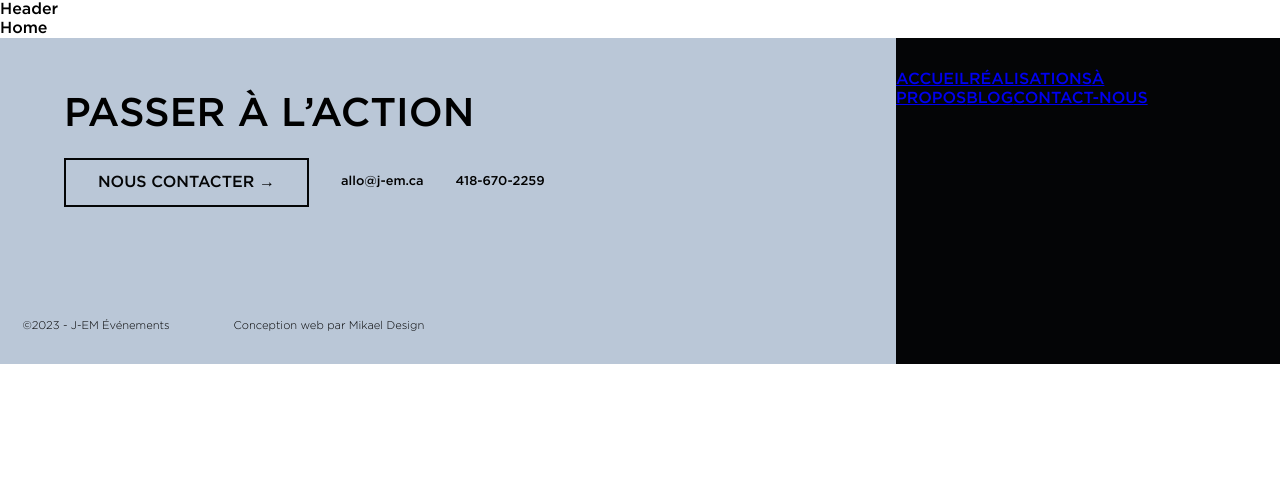
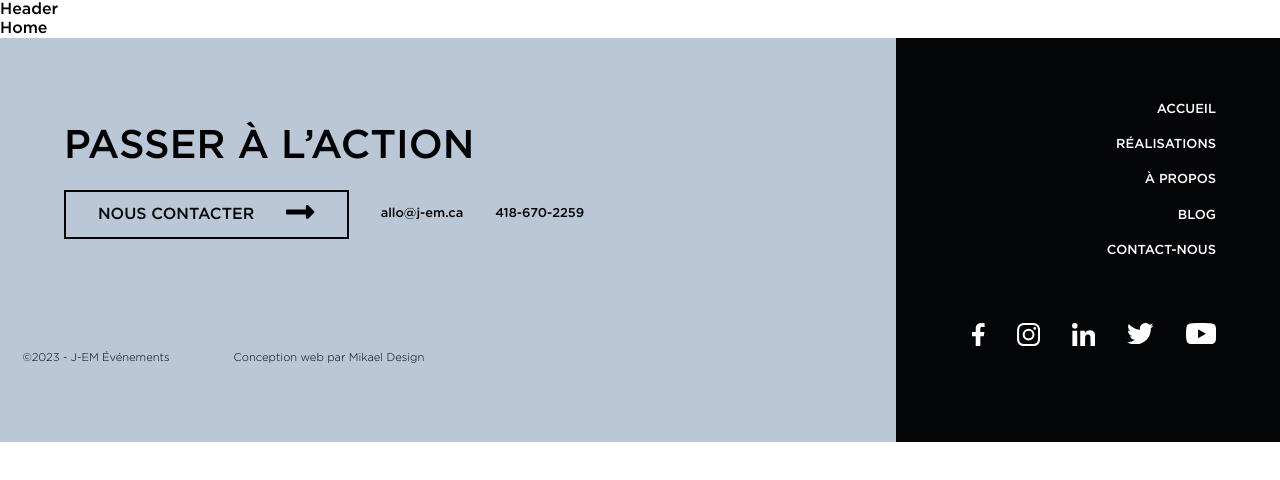
Before and after one commit to EarlPappi/j-em, a React (Create React App) app: page / in a window 1280 px wide. Shown: the top 480 px of the page. Built offline with nearby package versions, Linux system fonts and the light colour scheme.

Commit message:
--commit: footer component V1 done

```diff
--- /dev/null
+++ b/src/components/TinyComp/BtnPrimary.jsx
@@ -0,0 +1,11 @@
+import React from 'react'
+import { Link } from 'react-router-dom'
+import classes from './BtnPrimary.module.css'
+
+function BtnPrimary({ children, To }) {
+  return (
+    <Link to={To} className={ classes.btnPrimaryCon }>{children}</Link>
+  )
+}
+
+export default BtnPrimary;
--- /dev/null
+++ b/src/components/TinyComp/BtnPrimary.module.css
@@ -0,0 +1,19 @@
+:root {
+    --footerBlue: #BAC7D7;
+    --black: #040506;
+    --hoverBg: #FFF8EB;
+}
+
+.btnPrimaryCon {
+    text-decoration: none;
+    border: 2px solid var(--black);
+    color: var(--black);
+    padding: 0.5em;
+
+}
+
+.btnPrimaryCon:hover{
+    border:white 2px solid;
+    color: white;
+
+}
--- a/src/components/footer/Footer.jsx
+++ b/src/components/footer/Footer.jsx
@@ -2,6 +2,8 @@ import React from 'react'
 import { Link } from 'react-router-dom'
 import Wrapper from '../wrapper/Wrapper'
 import classes from './Footer.module.css'
+import BtnPrimary from '../TinyComp/BtnPrimary'
+import { ArrowForwardIcon, FacebookIcon, InstagramIcon, LinkedinIcon, TwitterIcon, YoutubeIcon } from './FooterIcons'
 
 function Footer() {
   return (
@@ -13,12 +15,17 @@ function Footer() {
           <Wrapper>
             <Wrapper>
 
-              <div className={ classes.blueInnerDiv }>
+              <div className={classes.blueInnerDiv}>
 
                 <h2>PASSER À L’ACTION</h2>
 
                 <div>
-                  <Link to='/'>NOUS CONTACTER &#8594;</Link>
+                  <BtnPrimary To='/'>
+                    <div className={ classes.btnCon }>
+                      <span> NOUS CONTACTER</span>
+                      <span><ArrowForwardIcon className={ classes.arrowForwardIcon }/></span>
+                    </div>
+                  </BtnPrimary>
 
                   <p>allo@j-em.ca</p>
                   <p>418-670-2259</p>
@@ -28,7 +35,8 @@ function Footer() {
           </Wrapper>
 
 
-          <div className={ classes.footerTagline }>
+          {/* Footer Tagline */}
+          <div className={classes.footerTagline}>
             <p>©2023 - J-EM Événements</p>
             <p>Conception web par Mikael Design</p>
           </div>
@@ -39,6 +47,7 @@ function Footer() {
 
       {/* blackBg container */}
       <div className={classes.blackBgCon}>
+
         <nav>
           <Link to='/'>ACCUEIL</Link>
           <Link to='/'>RÉALISATIONS</Link>
@@ -46,6 +55,14 @@ function Footer() {
           <Link to='/'>BLOG</Link>
           <Link to='/'>CONTACT-NOUS</Link>
         </nav>
+
+        <div>
+          <FacebookIcon/>
+          <InstagramIcon/>
+          <LinkedinIcon/>
+          <TwitterIcon/>
+          <YoutubeIcon/>
+        </div>
       </div>
     </div>
 
--- a/src/components/footer/Footer.module.css
+++ b/src/components/footer/Footer.module.css
@@ -21,6 +21,7 @@
 .blueBgCon {
     background: var(--footerBlue);
     padding: 2em 0;
+    padding-top: 4em;
 }
 
 @media (min-width: 767px) {
@@ -32,7 +33,7 @@
 
 .blackBgCon {
     background-color: var(--black);
-    padding: 2em 0;
+    padding: 4em;
 }
 
 @media (min-width: 767px) {
@@ -59,18 +60,6 @@
 }
 
 
-.blueInnerDiv a {
-    text-decoration: none;
-    border: 2px solid var(--black);
-    color: var(--black);
-    padding: 0.5em;
-
-}
-
-.blueInnerDiv a:hover{
-    background: var(--hoverBg);
-
-}
 
 @media (min-width: 767px) {
     .blueInnerDiv a {
@@ -95,3 +84,32 @@
     font-weight: 300;
     font-size: 0.7em;
 }
+
+.blackBgCon nav {
+    display: flex;
+    flex-direction: column;
+    justify-content: space-between;
+    gap: 1.2em;
+
+    text-align: right;
+}
+
+.blackBgCon nav a {
+    text-decoration: none;
+    color: white;
+    font-size: small;
+}
+
+.btnCon {
+    display: flex;
+    gap: 1em;
+    align-items: center;
+}
+
+.blackBgCon div{
+    margin: 2em 0;
+    margin-top: 4em;
+    display: flex;
+    gap: 2em;
+    justify-content: flex-end;
+}
--- /dev/null
+++ b/src/components/footer/FooterIcons.js
@@ -0,0 +1,53 @@
+
+
+export function InstagramIcon({ ...props }) {
+    return (
+        <svg xmlns="http://www.w3.org/2000/svg" width="23.163" height="23.158" viewBox="0 0 23.163 23.158">
+            <path id="Icon_awesome-instagram" data-name="Icon awesome-instagram" d="M11.579,7.879a5.937,5.937,0,1,0,5.937,5.937A5.928,5.928,0,0,0,11.579,7.879Zm0,9.8a3.86,3.86,0,1,1,3.86-3.86,3.867,3.867,0,0,1-3.86,3.86Zm7.565-10.04a1.385,1.385,0,1,1-1.385-1.385A1.382,1.382,0,0,1,19.144,7.636Zm3.932,1.406A6.853,6.853,0,0,0,21.206,4.19a6.9,6.9,0,0,0-4.852-1.871c-1.912-.109-7.643-.109-9.555,0A6.888,6.888,0,0,0,1.947,4.185,6.876,6.876,0,0,0,.076,9.037c-.109,1.912-.109,7.643,0,9.555a6.853,6.853,0,0,0,1.871,4.852A6.907,6.907,0,0,0,6.8,25.314c1.912.109,7.643.109,9.555,0a6.853,6.853,0,0,0,4.852-1.871,6.9,6.9,0,0,0,1.871-4.852c.109-1.912.109-7.638,0-9.549Zm-2.47,11.6a3.908,3.908,0,0,1-2.2,2.2c-1.524.6-5.142.465-6.826.465s-5.307.134-6.826-.465a3.908,3.908,0,0,1-2.2-2.2c-.6-1.524-.465-5.142-.465-6.826S1.952,8.51,2.551,6.99a3.908,3.908,0,0,1,2.2-2.2c1.524-.6,5.142-.465,6.826-.465s5.307-.134,6.826.465a3.908,3.908,0,0,1,2.2,2.2c.6,1.524.465,5.142.465,6.826S21.211,19.124,20.606,20.643Z" transform="translate(0.005 -2.238)" fill="#fff" />
+        </svg>
+
+    )
+}
+
+export function ArrowForwardIcon({ ...props }) {
+    return (
+        <svg xmlns="http://www.w3.org/2000/svg" width="28.35" height="13.935" viewBox="0 0 28.35 13.935">
+            <path id="Icon_awesome-long-arrow-alt-right" data-name="Icon awesome-long-arrow-alt-right" d="M19.867,14.694H.759A.759.759,0,0,0,0,15.454V19a.759.759,0,0,0,.759.759H19.867v2.915a1.519,1.519,0,0,0,2.593,1.074L27.905,18.3a1.519,1.519,0,0,0,0-2.148l-5.446-5.446a1.519,1.519,0,0,0-2.593,1.074Z" transform="translate(0 -10.258)" />
+        </svg>
+    )
+}
+
+export function FacebookIcon({ ...props }) {
+    return (
+        <svg xmlns="http://www.w3.org/2000/svg" width="12.583" height="23.493" viewBox="0 0 12.583 23.493">
+            <path id="Icon_awesome-facebook-f" data-name="Icon awesome-facebook-f" d="M13.368,13.215l.652-4.252H9.94V6.2a2.126,2.126,0,0,1,2.4-2.3h1.855V.287A22.617,22.617,0,0,0,10.9,0C7.54,0,5.344,2.036,5.344,5.723v3.24H1.609v4.252H5.344V23.493h4.6V13.215Z" transform="translate(-1.609)" fill="#fff" />
+        </svg>
+
+    )
+}
+
+export function LinkedinIcon({ ...props }) {
+    return (
+        <svg xmlns="http://www.w3.org/2000/svg" width="23.337" height="23.337" viewBox="0 0 23.337 23.337">
+            <path id="Icon_awesome-linkedin-in" data-name="Icon awesome-linkedin-in" d="M5.224,23.338H.385V7.757H5.224ZM2.8,5.631A2.815,2.815,0,1,1,5.6,2.8,2.826,2.826,0,0,1,2.8,5.631Zm20.53,17.706H18.5V15.753c0-1.808-.036-4.126-2.516-4.126-2.516,0-2.9,1.964-2.9,4v7.715H8.255V7.757h4.64V9.882h.068a5.084,5.084,0,0,1,4.578-2.516c4.9,0,5.8,3.225,5.8,7.413v8.559Z" transform="translate(0 -0.001)" fill="#fff" />
+        </svg>
+
+
+    )
+}
+export function YoutubeIcon({ ...props }) {
+    return (
+        <svg xmlns="http://www.w3.org/2000/svg" width="30.289" height="21.297" viewBox="0 0 30.289 21.297">
+            <path id="Icon_awesome-youtube" data-name="Icon awesome-youtube" d="M30.706,7.832a3.806,3.806,0,0,0-2.678-2.7C25.666,4.5,16.194,4.5,16.194,4.5s-9.472,0-11.834.637a3.806,3.806,0,0,0-2.678,2.7A39.926,39.926,0,0,0,1.05,15.17a39.926,39.926,0,0,0,.633,7.338A3.749,3.749,0,0,0,4.361,25.16c2.362.637,11.834.637,11.834.637s9.472,0,11.834-.637a3.749,3.749,0,0,0,2.678-2.652,39.926,39.926,0,0,0,.633-7.338,39.926,39.926,0,0,0-.633-7.338ZM13.1,19.674V10.666l7.916,4.5-7.916,4.5Z" transform="translate(-1.05 -4.5)" fill="#fff" />
+        </svg>
+
+    )
+}
+export function TwitterIcon({ ...props }) {
+    return (
+        <svg xmlns="http://www.w3.org/2000/svg" width="26.517" height="21.537" viewBox="0 0 26.517 21.537">
+            <path id="Icon_awesome-twitter" data-name="Icon awesome-twitter" d="M23.791,8.748c.017.236.017.471.017.707A15.357,15.357,0,0,1,8.346,24.918,15.358,15.358,0,0,1,0,22.478a11.242,11.242,0,0,0,1.312.067,10.884,10.884,0,0,0,6.747-2.322,5.444,5.444,0,0,1-5.081-3.769A6.853,6.853,0,0,0,4,16.539a5.748,5.748,0,0,0,1.43-.185A5.435,5.435,0,0,1,1.077,11.02v-.067a5.473,5.473,0,0,0,2.457.69A5.443,5.443,0,0,1,1.851,4.373a15.448,15.448,0,0,0,11.206,5.687,6.135,6.135,0,0,1-.135-1.245A5.44,5.44,0,0,1,22.328,5.1a10.7,10.7,0,0,0,3.449-1.312A5.42,5.42,0,0,1,23.388,6.78a10.9,10.9,0,0,0,3.13-.841A11.683,11.683,0,0,1,23.791,8.748Z" transform="translate(0 -3.381)" fill="#fff" />
+        </svg>
+
+    )
+}
```
